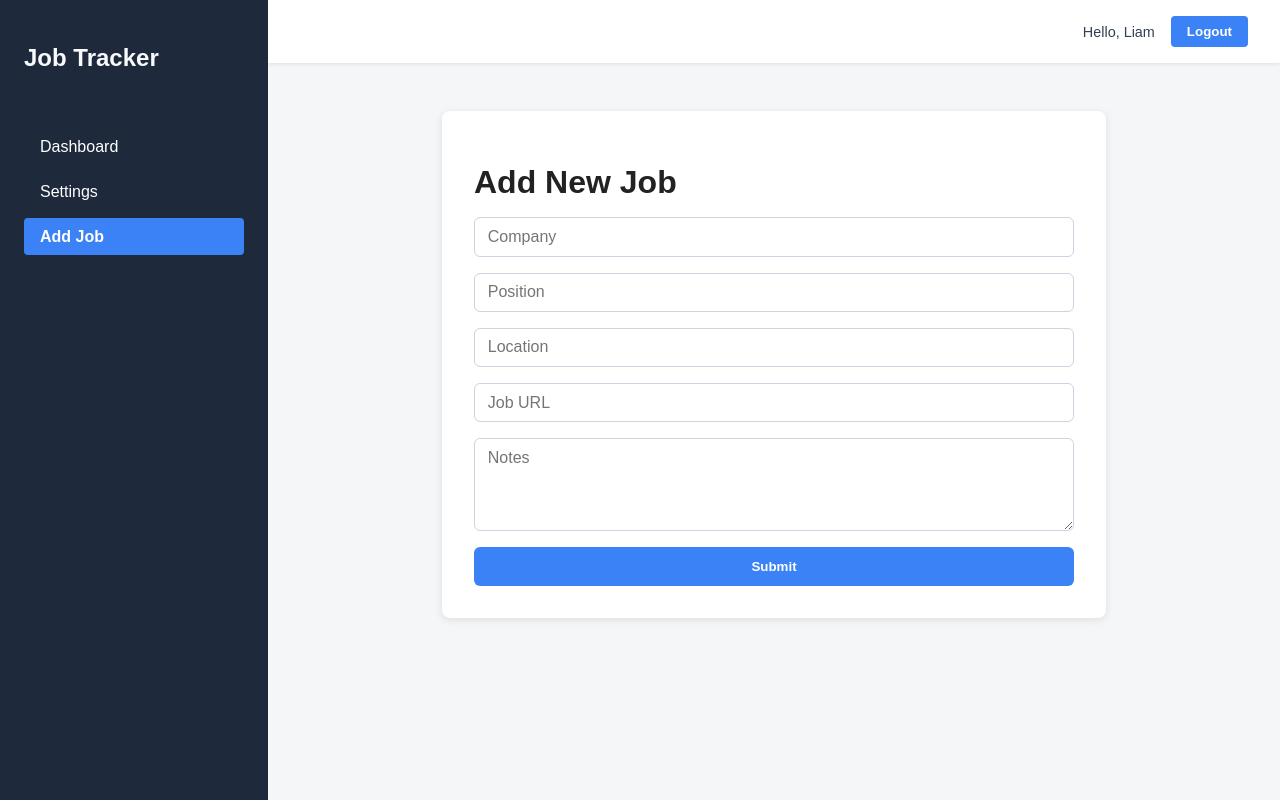
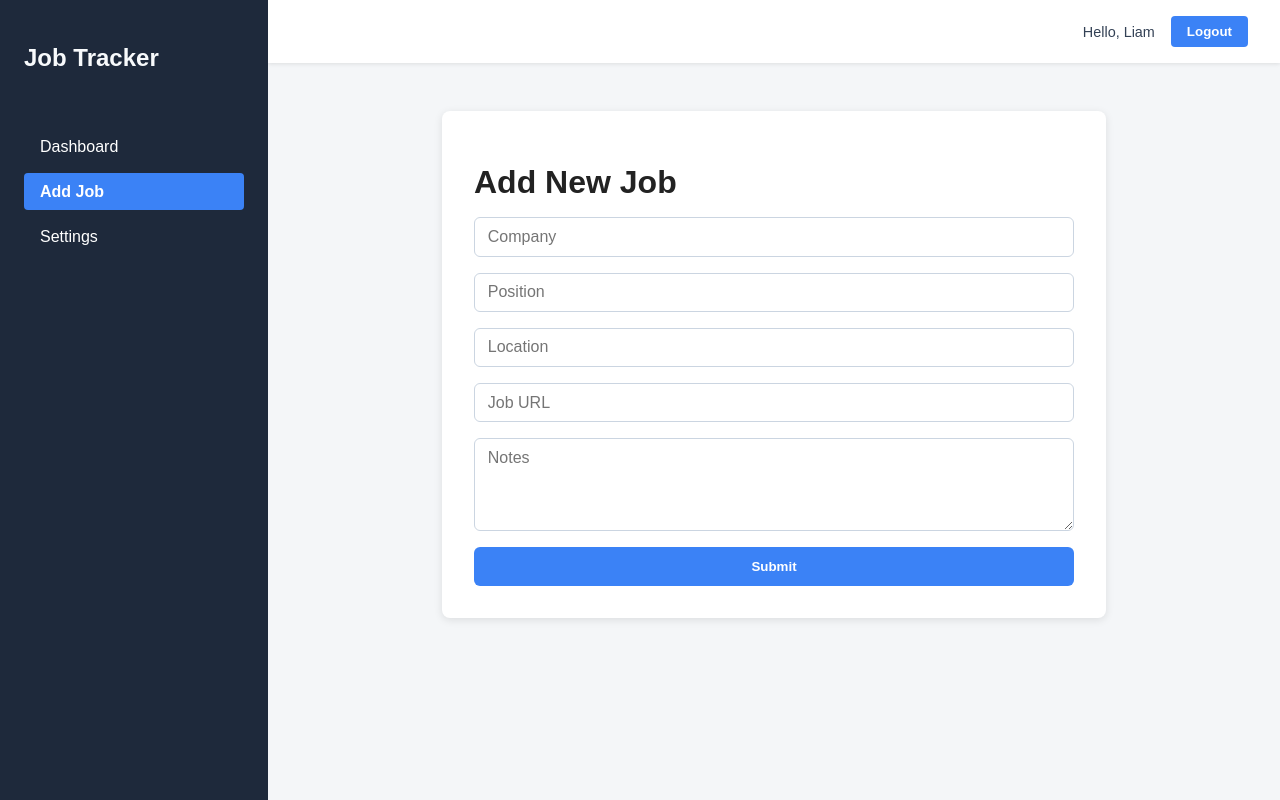
Before and after one commit to LLOKAI/job-tracker-app, a React (Vite) app in the folder client/: page /jobs/new in a window 1280 px wide. Built offline with nearby package versions, Linux system fonts and the light colour scheme.

Commit message:
fix: rearranged page options in sidebar

```diff
--- a/client/src/components/Layout.jsx
+++ b/client/src/components/Layout.jsx
@@ -7,8 +7,8 @@ export default function Layout({ children }) {
   const { darkMode } = useContext(ThemeContext);
   const links = [
     { name: 'Dashboard', path: '/dashboard' },
-    { name: 'Settings', path: '/settings' },
-    { name: 'Add Job', path: '/jobs/new' }
+    { name: 'Add Job', path: '/jobs/new' },
+    { name: 'Settings', path: '/settings' }
   ];
 
   const location = useLocation();
```
